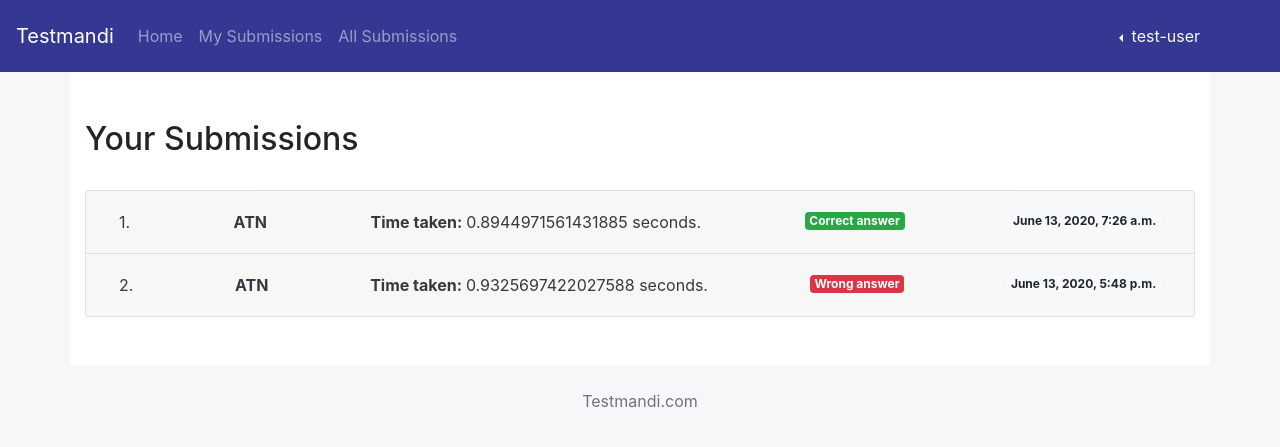
After one commit to aritra1999/testMandiCheckingEngine, a Django app: page /submissions/ in a window 1280 px wide. The commit adds this page. Shown: the top 447 px of the page. Run offline with Django 3.2, Linux system fonts and the light colour scheme; data comes from the database, SQL or seed files in the repository; both versions use the stored data as it was after the commit; some libraries are stand-ins or nearby versions.

Commit message:
Added submission backend, code checking and verdict output

```diff
--- a/Testmandi/urls.py
+++ b/Testmandi/urls.py
@@ -18,12 +18,13 @@ from django.conf.urls.static import static
 from django.contrib import admin
 from django.urls import path
 
-from dashboard.views import dashboard_view, question_details_view
+from dashboard.views import dashboard_view, question_details_view, submissions_view
 
 urlpatterns = [
     path('admin/', admin.site.urls),
     path('', dashboard_view, name="dashboard"),
-    path('question/<str:hit>', question_details_view, name="question")
+    path('question/<str:hit>', question_details_view, name="question"),
+    path('submissions/', submissions_view, name="submissions")
 ]
 
 if settings.DEBUG:
--- a/dashboard/views.py
+++ b/dashboard/views.py
@@ -1,5 +1,4 @@
-import requests
-import os
+import requests, os, time
 
 from django.conf import settings
 from django.shortcuts import render
@@ -9,14 +8,15 @@ import subprocess
 def code_checker(request, code, lang, question_hit, username):
     inputs = Input.objects.filter(question_hit=question_hit)
     verdict_count = 0
+    verdict = True
     time_taken = 0.0
-    verdict = True
 
     for input in inputs:
         test_input = input.input
         test_output = Output.objects.get(question_hit=question_hit, output_number=input.input_number).output
         run_file_name = run_command = ext = ""
 
+        print(lang)
         if lang == 'C++':
             run_file_name = ("media/Code/" + username + "_" + question_hit)
             run_command = ("g++ " + run_file_name + ".cpp -o " + run_file_name + ".out && ./" + run_file_name + ".out <" + run_file_name + ".in> " + run_file_name + ".txt")
@@ -25,14 +25,22 @@ def code_checker(request, code, lang, question_hit, username):
         open(run_file_name + ext, "w").write(code)
         open(run_file_name + ".in", "w").write(test_input)
 
+        timeStarted = time.time()
         subprocess.run(run_command, shell=True)
-        output = open(run_file_name + ".txt", "r").read()
+        time_taken += time.time() - timeStarted
+
+        try:
+            output = open(run_file_name + ".txt", "r").read()
+        except:
+            return  0.00, "error"
+
 
         if (output).strip() == (test_output).strip():verdict_count += 1
-
+        os.remove(run_file_name + ".txt")
 
     if verdict_count == len(inputs):verdict = True
     else: verdict = False
+
 
     return time_taken, verdict
 
@@ -59,11 +67,25 @@ def question_details_view(request, hit):
         question_hit = hit
         solution = request.POST.get('solution')
         language = request.POST.get('language')
-        time_taken, verdict = code_checker(request, solution, language, question_hit, username="test_user")
+        time_taken, verdict = code_checker(request, solution, language, question_hit, username="test-user")
 
-        if verdict == True:context["result"] = "Correct Answer"
-        else: context["result"] = "Wrong Answer"
+        if verdict == "error":
+            context["error"] = "There's some error in your code. Please check and retry."
+        else:
+            if verdict == True:context["result"] = "Correct Answer"
+            else: context["result"] = "Wrong Answer"
 
-        Submission.objects.create(user=user, question_hit=question_hit, time_taken=time_taken, verdict=verdict, solution=solution, language=language).save()
+            context["time_taken"] = round(time_taken, 2)
+            Submission.objects.create(user=user, question_hit=question_hit, time_taken=time_taken, verdict=verdict, solution=solution, language=language).save()
 
     return render(request, 'dashboard/question.html', context)
+
+
+def submissions_view(request):
+    user = "test-user"
+    context = {
+        "title": "Submissions",
+        "submissions": Submission.objects.filter(user=user)
+    }
+
+    return render(request, "dashboard/submissions.html", context)
--- a/media/Code/test_user_ATN.txt
+++ /dev/null
@@ -1 +0,0 @@
--100
--- a/templates/base/header.html
+++ b/templates/base/header.html
@@ -1,5 +1,5 @@
 <nav class="navbar navbar-expand-lg navbar-dark pt-3 pb-3" style="background-color: #353893;">
-    <a class="navbar-brand" href="#">Testmandi</a>
+    <a class="navbar-brand" href="{% url 'dashboard' %}">Testmandi</a>
     <button class="navbar-toggler" type="button" data-toggle="collapse" data-target="#navbarSupportedContent"
             aria-controls="navbarSupportedContent" aria-expanded="false" aria-label="Toggle navigation">
         <span class="navbar-toggler-icon"></span>
@@ -8,10 +8,10 @@
     <div class="collapse navbar-collapse" id="navbarSupportedContent">
         <ul class="navbar-nav mr-auto">
             <li class="nav-item">
-                <a class="nav-link" href="#">Home </a>
+                <a class="nav-link" href="{% url 'dashboard' %}">Home </a>
             </li>
             <li class="nav-item">
-                <a class="nav-link" href="#">My Submissions</a>
+                <a class="nav-link" href="{% url 'submissions' %}">My Submissions</a>
             </li>
             <li class="nav-item">
                 <a class="nav-link" href="#">All Submissions</a>
--- /dev/null
+++ b/templates/dashboard/submissions.html
@@ -0,0 +1,41 @@
+{% extends "base/base.html" %}
+{% block content %}
+    <h2>Your Submissions</h2>
+    <br>
+    <div class="accordion" id="accordionExample">
+        {% for submission in submissions %}
+            <div class="card">
+                <div class="card-header" id="headingOne">
+                    <h2 class="mb-0">
+                        <button class="btn btn-link btn-block text-dark d-flex justify-content-between align-items-center"
+                                type="button" data-toggle="collapse"
+                                data-target="#collapse{{ submission.id }}" aria-expanded="true"
+                                aria-controls="collapse{{ submission.id }}">
+                            {{ forloop.counter }}. <strong>{{ submission.question_hit }}</strong>
+
+                            <span><strong>Time taken: </strong>{{ submission.time_taken }} seconds.</span>
+
+                            {% if submission.verdict %}
+                                <span class="badge badge-success ">Correct answer</span>
+                            {% else %}
+                                <span class="badge badge-danger ">Wrong answer</span>
+                            {% endif %}
+
+                            <span class="badge badge-light">{{ submission.time_stamp }}</span>
+                        </button>
+                    </h2>
+                </div>
+
+                <div id="collapse{{ submission.id }}" class="collapse" aria-labelledby="headingOne"
+                     data-parent="#accordionExample">
+                    <div class="card-body">
+
+                        <textarea rows="25" class="w-100 code-area" style="border: none;"
+                                  readonly>{{ submission.solution }}</textarea>
+                    </div>
+                </div>
+            </div>
+        {% endfor %}
+    </div>
+
+{% endblock %}
```
Also changed, not shown: templates/dashboard/question.html (+21 -12 lines), db.sqlite3, 2 other files.
